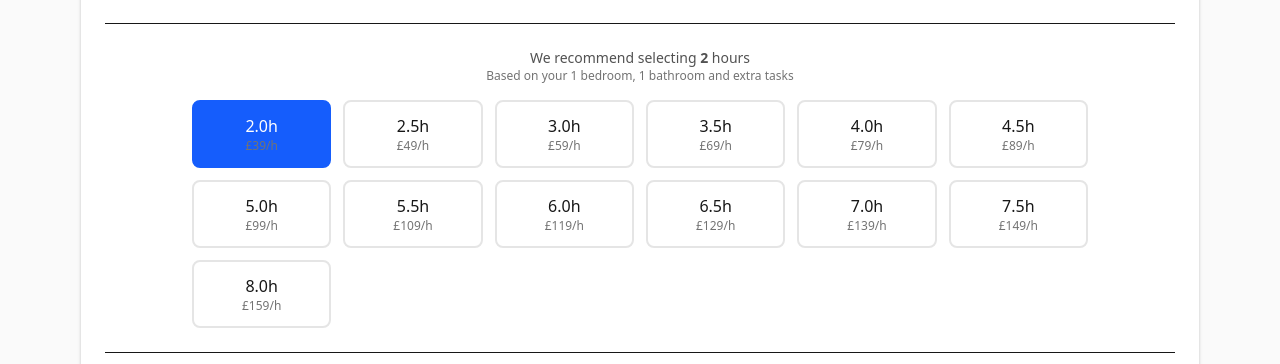
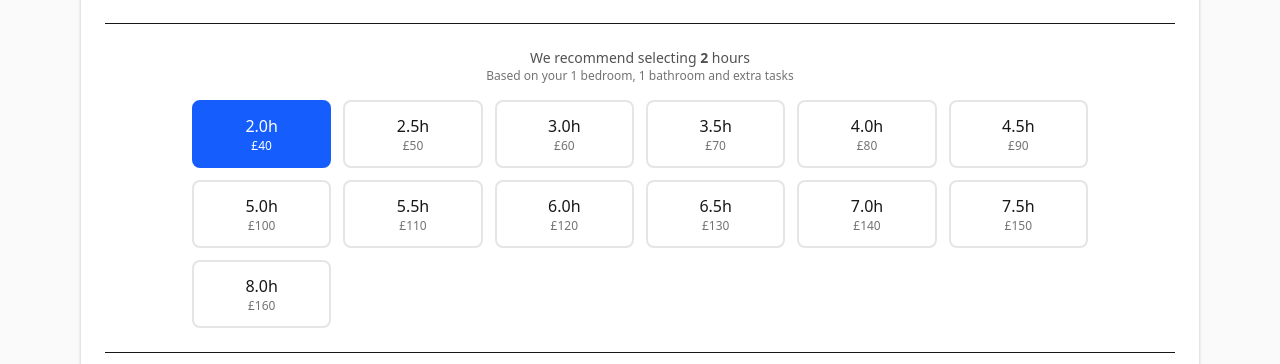
Before and after one commit to malikusama755/kaazhclean, a Next.js app: page /quick-quote in a window 1280 px wide. Shown: the part 880-1244 px from the top of the page. Built offline with nearby package versions, Linux system fonts and the light colour scheme.

Commit message:
Update project with latest changes

```diff
--- a/src/app/page.tsx
+++ b/src/app/page.tsx
@@ -5,8 +5,17 @@ import PostcodeInput from "@/components/PostcodeInput";
 export default function Home() {
   return (
     <div className="">
-      <section className="text-white" style={{ backgroundColor: '#00968a' }}>
-        <div className="mx-auto max-w-6xl px-4 py-12 md:py-24 grid gap-6 md:gap-8 md:grid-cols-2 md:items-center">
+      <section
+        className="relative text-white"
+        style={{
+          backgroundImage: "url(/images/herobg.jpg)",
+          backgroundSize: "cover",
+          backgroundPosition: "center",
+        }}
+      >
+        {/* overlay for readability */}
+        <div className="absolute inset-0 bg-black/40" />
+        <div className="relative mx-auto max-w-6xl px-4 py-12 md:py-24 grid gap-6 md:gap-8 md:grid-cols-2 md:items-center">
           <div className="space-y-4">
             <h1 className="text-2xl sm:text-3xl md:text-5xl font-semibold leading-tight">
             Because Every Corner Deserves Luxury.
@@ -26,8 +35,9 @@ export default function Home() {
                      <PostcodeInput />
                    </div>
           </div>
-          <div className="relative aspect-[4/3] w-full rounded-lg overflow-hidden bg-neutral-800">
-            <Image src="/images/hero-1.jpg" alt="Cleaning hero" fill className="object-cover opacity-95" priority />
+          <div className="relative aspect-[4/3] w-full rounded-lg overflow-hidden bg-neutral-800 md:bg-transparent md:opacity-0 md:pointer-events-none">
+            {/* keep for layout on small screens; hidden on md+ to avoid duplicating bg */}
+            <Image src="/images/herobg.jpg" alt="Cleaning hero" fill className="object-cover opacity-95 md:opacity-0" priority />
             <div className="absolute bottom-3 left-3 right-3 flex flex-wrap gap-2">
               <span className="rounded-full bg-white text-neutral-900 px-3 py-1 text-xs font-medium">End of Tenancy</span>
               <span className="rounded-full bg-white/90 text-neutral-900 px-3 py-1 text-xs font-medium">After Builders</span>
--- a/src/app/quick-quote/page.tsx
+++ b/src/app/quick-quote/page.tsx
@@ -18,7 +18,7 @@ function QuickQuoteContent() {
   const [commercialFrequency, setCommercialFrequency] = useState("");
   const [selectedDuration, setSelectedDuration] = useState("2.0");
   const [selectedProducts, setSelectedProducts] = useState("We provide");
-  const [selectedFrequency, setSelectedFrequency] = useState("Weekly");
+  const [selectedFrequency, setSelectedFrequency] = useState("Every week");
   const [bedrooms, setBedrooms] = useState(1);
   const [bathrooms, setBathrooms] = useState(1);
   const [postcode, setPostcode] = useState("");
@@ -93,25 +93,31 @@ function QuickQuoteContent() {
 
   const recommendedDuration = calculateRecommendedDuration();
 
-  // Calculate pricing
-  const durationPrices = {
-    "2.0": 39,
-    "2.5": 49,
-    "3.0": 59,
-    "3.5": 69,
-    "4.0": 79,
-    "4.5": 89,
-    "5.0": 99,
-    "5.5": 109,
-    "6.0": 119,
-    "6.5": 129,
-    "7.0": 139,
-    "7.5": 149,
-    "8.0": 159
+  // Calculate pricing based on service type
+  const getHourlyRate = () => {
+    switch (selectedService) {
+      case "Last Minute Cleaning":
+        return 30;
+      case "After Builders Cleaning":
+        return 25;
+      case "Deep Cleaning":
+        return 25;
+      case "Office/Commercial Cleaning":
+        return 20;
+      case "End of Tenancy Cleaning":
+        return 25;
+      case "Residential Cleaning":
+        return 20;
+      default:
+        return 20; // Default rate
+    }
   };
 
+  const hourlyRate = getHourlyRate();
+  const hours = parseFloat(selectedDuration);
+  const basePrice = hourlyRate * hours;
+
   const productPrice = selectedProducts === "We provide" ? 6 : 0;
-  const basePrice = durationPrices[selectedDuration as keyof typeof durationPrices] || 0;
 
   // Add extra task pricing
   const extraTaskPrice = extraTasks.length * 5; // £5 per extra task
@@ -122,13 +128,17 @@ function QuickQuoteContent() {
   let finalPrice = normalPrice;
   let discount = 0;
 
-  if (selectedFrequency === "Weekly") {
+  if (selectedFrequency === "Every week") {
     discount = Math.round(normalPrice * 0.67); // 67% discount for first clean
     finalPrice = normalPrice - discount;
-  } else if (selectedFrequency === "Fortnightly") {
+  } else if (selectedFrequency === "Every 2 weeks") {
     discount = Math.round(normalPrice * 0.3); // 30% discount
     finalPrice = normalPrice - discount;
+  } else if (selectedFrequency === "More than weekly") {
+    discount = Math.round(normalPrice * 0.7); // 70% discount for more than weekly
+    finalPrice = normalPrice - discount;
   }
+  // "One time" has no discount
 
   // Set page title and handle postcode parameter
   useEffect(() => {
@@ -141,6 +151,17 @@ function QuickQuoteContent() {
       setCustomerDetails(prev => ({ ...prev, postcode: postcodeParam }));
     }
   }, [searchParams]);
+
+  // Auto-select next day when Last Minute Cleaning is selected
+  useEffect(() => {
+    if (selectedService === "Last Minute Cleaning") {
+      const tomorrow = new Date();
+      tomorrow.setDate(tomorrow.getDate() + 1);
+      setCurrentDate(tomorrow);
+      setSelectedDate(tomorrow.getDate().toString());
+      setSelectedFrequency("One time");
+    }
+  }, [selectedService]);
 
   const handleNext = () => {
     if (currentStep < 4) {
@@ -302,17 +323,18 @@ function QuickQuoteContent() {
                     style={{ fontSize: "16px" }}
                   >
                     <option value="">—Please choose an option—</option>
-                    <option value="End of Tenancy Cleaning">End of Tenancy Cleaning</option>
-                    <option value="After Builders Cleaning">After Builders Cleaning</option>
-                    <option value="Deep Cleaning">Deep Cleaning</option>
-                    <option value="Residential Cleaning">Residential Cleaning</option>
-                    <option value="Office/Commercial Cleaning">Office/Commercial Cleaning</option>
+                    <option value="End of Tenancy Cleaning">End of Tenancy Cleaning (£25/hr)</option>
+                    <option value="After Builders Cleaning">After Builders Cleaning (£25/hr)</option>
+                    <option value="Deep Cleaning">Deep Cleaning (£25/hr)</option>
+                    <option value="Residential Cleaning">Residential Cleaning (£20/hr)</option>
+                    <option value="Office/Commercial Cleaning">Office/Commercial Cleaning (£20/hr)</option>
+                    <option value="Last Minute Cleaning">Last Minute Cleaning (£30/hr)</option>
                     <option value="Other">Other</option>
                   </select>
                 </div>
 
                 {/* Show different fields based on service type */}
-                {selectedService && selectedService !== "Office/Commercial Cleaning" && (
+                {selectedService && selectedService !== "Office/Commercial Cleaning" && selectedService !== "Other" && (
                   <>
                     <hr className="my-4 sm:my-6" />
 
@@ -504,7 +526,10 @@ function QuickQuoteContent() {
                   </div>
 
                   <div className="grid grid-cols-3 sm:grid-cols-4 md:grid-cols-5 lg:grid-cols-6 gap-2 sm:gap-3 max-w-4xl mx-auto">
-                    {durationOptions.map((duration) => (
+                    {durationOptions.map((duration) => {
+                      const durationHours = parseFloat(duration);
+                      const price = hourlyRate * durationHours;
+                      return (
                         <button
                           key={duration}
                           type="button"
@@ -518,9 +543,12 @@ function QuickQuoteContent() {
                           }`}
                         >
                           <div className="font-medium text-xs sm:text-sm lg:text-base">{duration}h</div>
-                        <div className="text-xs text-neutral-500 hidden sm:block">£{durationPrices[duration as keyof typeof durationPrices]}/h</div>
+                          <div className={`text-xs hidden sm:block ${selectedDuration === duration ? 'text-white' : 'text-neutral-500'}`}>
+                            £{price}
+                          </div>
                         </button>
-                    ))}
+                      );
+                    })}
                   </div>
                 </div>
 
@@ -720,7 +748,7 @@ function QuickQuoteContent() {
                 {/* Frequency Selection */}
                 <div className="mb-6">
                   <h3 className="text-lg font-semibold mb-4">How often?</h3>
-                  <div className="grid grid-cols-3 gap-2">
+                  <div className="grid grid-cols-2 sm:grid-cols-4 gap-2">
                     <button
                       type="button"
                       onClick={() => setSelectedFrequency("More than weekly")}
@@ -753,6 +781,17 @@ function QuickQuoteContent() {
                       }`}
                     >
                       <div className="font-medium text-sm">Every 2 weeks</div>
+                    </button>
+                    <button
+                      type="button"
+                      onClick={() => setSelectedFrequency("One time")}
+                      className={`p-3 rounded-lg border-2 text-center transition-all ${
+                        selectedFrequency === "One time"
+                          ? 'border-blue-600 bg-blue-600 text-white'
+                          : 'border-neutral-200 bg-white text-neutral-700 hover:border-neutral-300'
+                      }`}
+                    >
+                      <div className="font-medium text-sm">One time</div>
                     </button>
                   </div>
                 </div>
```
Also changed, not shown: src/app/services/last-minute-cleaning/page.tsx (+11 -11 lines), public/images/herobg.jpg (added). Lines whose indentation alone changed are shown as unchanged.
